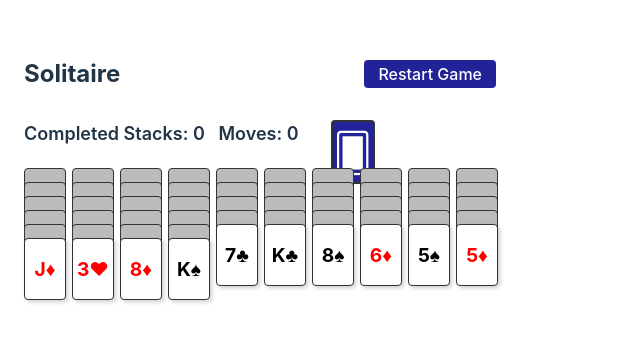
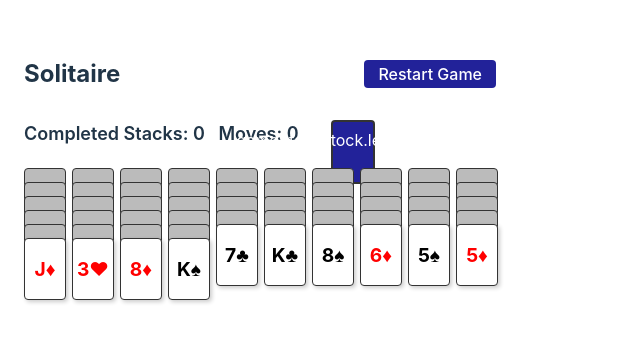
Before and after one commit to aaronjwhiteside-appdirect/solitaire-clone-app, a React (Vite) app: page / in a window 1280 px wide. Shown: the part 124-466 px from the top of the page, without its empty margins (0-640 px from the left). Built offline with nearby package versions, Linux system fonts and the light colour scheme.

Commit message:
Restore working tree to 8bccd4d5cdddd5c29e4390a7516d0503477d7720 snapshot

```diff
--- a/src/Solitaire.tsx
+++ b/src/Solitaire.tsx
@@ -82,7 +82,7 @@ type GameState = {
   const [dragState, setDragState] = useState<{ fromCol: number, fromRow: number }|null>(null);
 
   // Helper to render a card visually, with click for moving tableau cards
-  function renderCard(card: Card, colIdx: number, rowIdx: number) {
+  function renderCard(card: Card, colIdx: number, rowIdx: number, isTop: boolean) {
     // Can drag any face-up card (regardless of face status of parents)
     const isDraggable = card.faceUp;
     return (
@@ -232,9 +232,9 @@ type GameState = {
               });
             }}
           >
-            {gameState.stock.length ? (
+            gameState.stock.length ? (
   <span style={{ fontSize: 38, lineHeight: 1, display: "block" }}>🂠</span>
-) : ""}
+) : ""
           </div>
         </div>
       </div>
@@ -261,7 +261,7 @@ type GameState = {
             } : undefined}
           >
             {pile.map((card, rowIdx) =>
-              renderCard(card, colIdx, rowIdx)
+              renderCard(card, colIdx, rowIdx, rowIdx === pile.length - 1 && card.faceUp)
             )}
           </div>
         ))}
```
